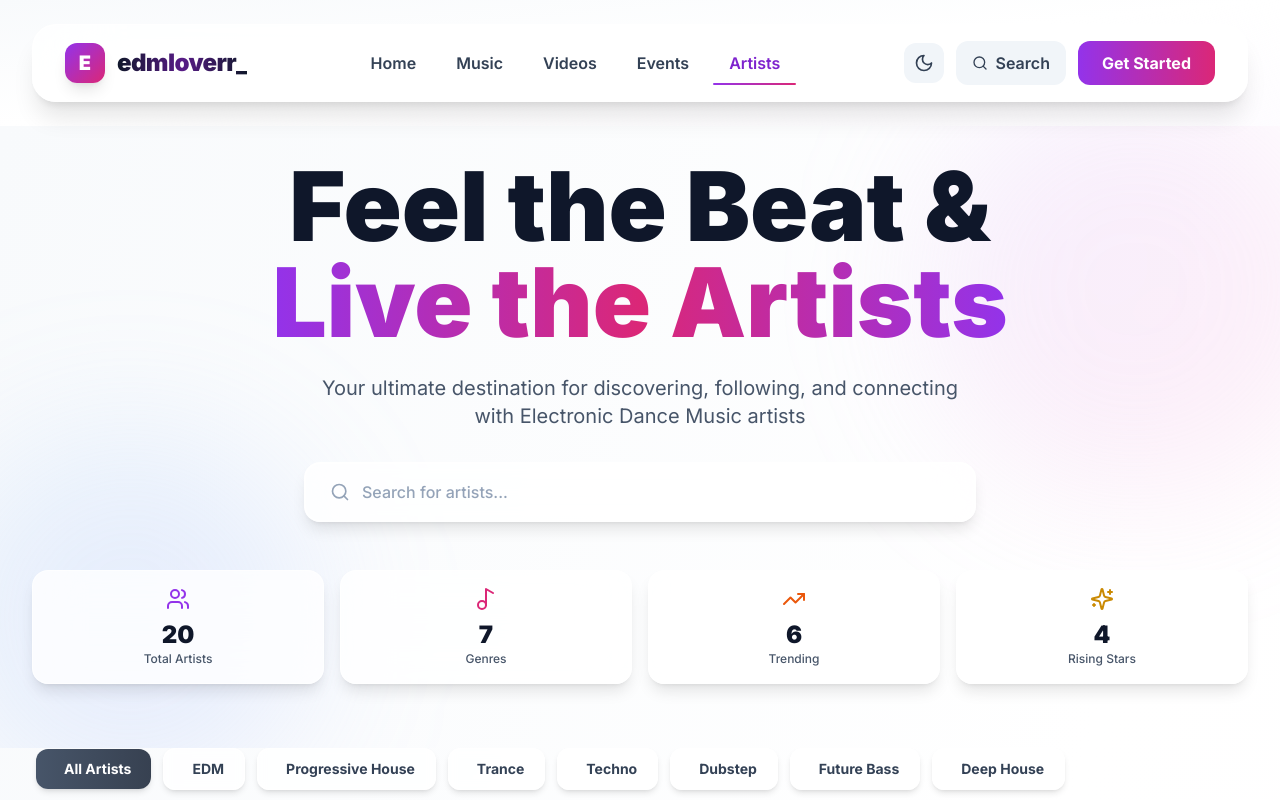
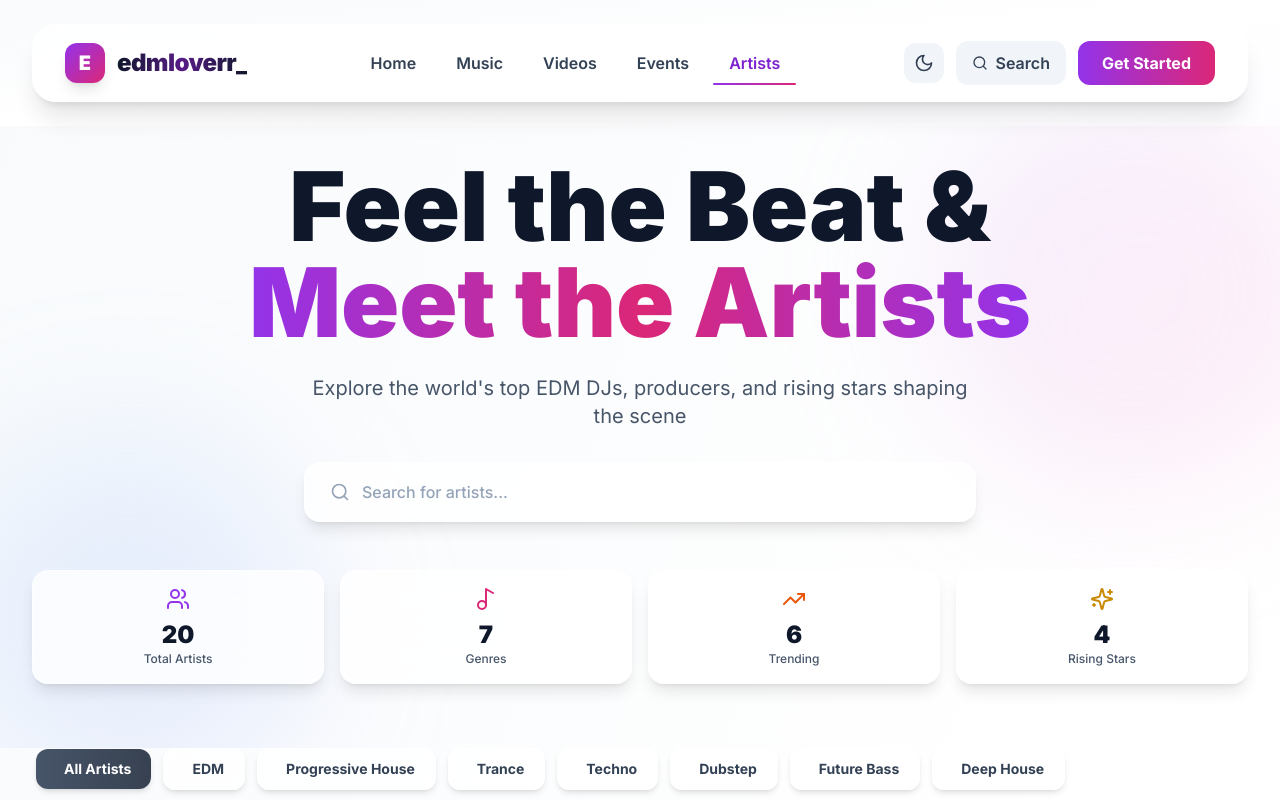
Before and after one commit to Thilinadilshan22/Music-Platform, a React (Vite) app in the folder Front-end/: page /artists in a window 1280 px wide. Shown: the top 800 px of the page. Built offline with nearby package versions, Linux system fonts and the light colour scheme.

Commit message:
feat: add Artists page with search and genre filtering and create a placeholder Events page

```diff
--- a/Front-end/src/features/artists/ArtistsPage.tsx
+++ b/Front-end/src/features/artists/ArtistsPage.tsx
@@ -86,11 +86,11 @@ export function ArtistsPage() {
                             <span className="text-slate-900 dark:text-white">Feel the Beat &</span>
                             <br />
                             <span className="bg-gradient-to-r from-purple-600 via-pink-600 to-purple-600 bg-clip-text text-transparent">
-                                Live the Artists
+                                Meet the Artists
                             </span>
                         </h1>
                         <p className="text-lg sm:text-xl text-slate-600 dark:text-slate-300 max-w-2xl mx-auto mb-8">
-                            Your ultimate destination for discovering, following, and connecting with Electronic Dance Music artists
+                            Explore the world's top EDM DJs, producers, and rising stars shaping the scene
                         </p>
 
                         {/* Search Bar */}
--- a/Front-end/src/features/events/EventsPage.tsx
+++ b/Front-end/src/features/events/EventsPage.tsx
@@ -72,11 +72,11 @@ export function EventsPage() {
                             <span className="text-slate-900 dark:text-white">Feel the Beat &</span>
                             <br />
                             <span className="bg-gradient-to-r from-purple-600 via-pink-600 to-purple-600 bg-clip-text text-transparent">
-                                Live the Events
+                                Live the Moment
                             </span>
                         </h1>
                         <p className="text-lg sm:text-xl text-slate-600 dark:text-slate-300 max-w-2xl mx-auto">
-                            Your ultimate destination for discovering, attending, and experiencing Electronic Dance Music events
+                            Discover unforgettable EDM events, festivals, and club nights happening near you
                         </p>
                     </motion.div>
                 </div>
```
